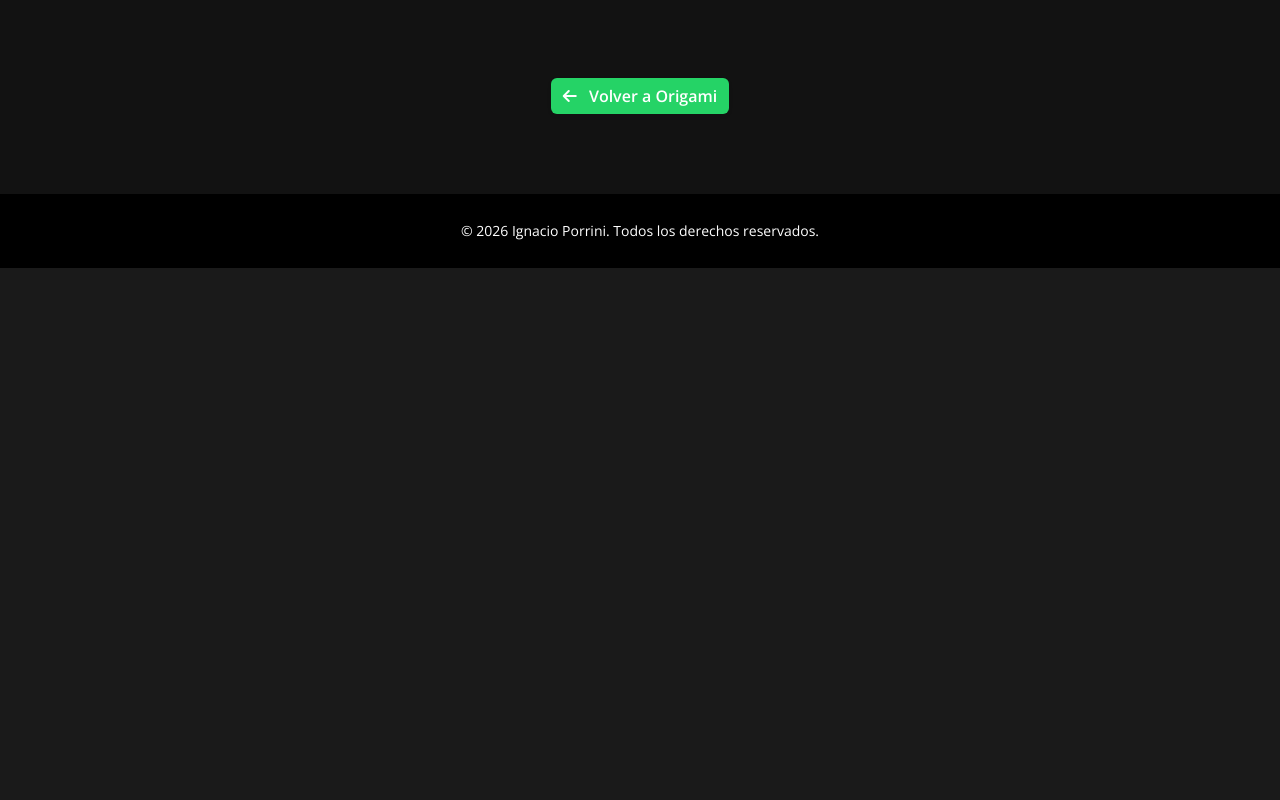
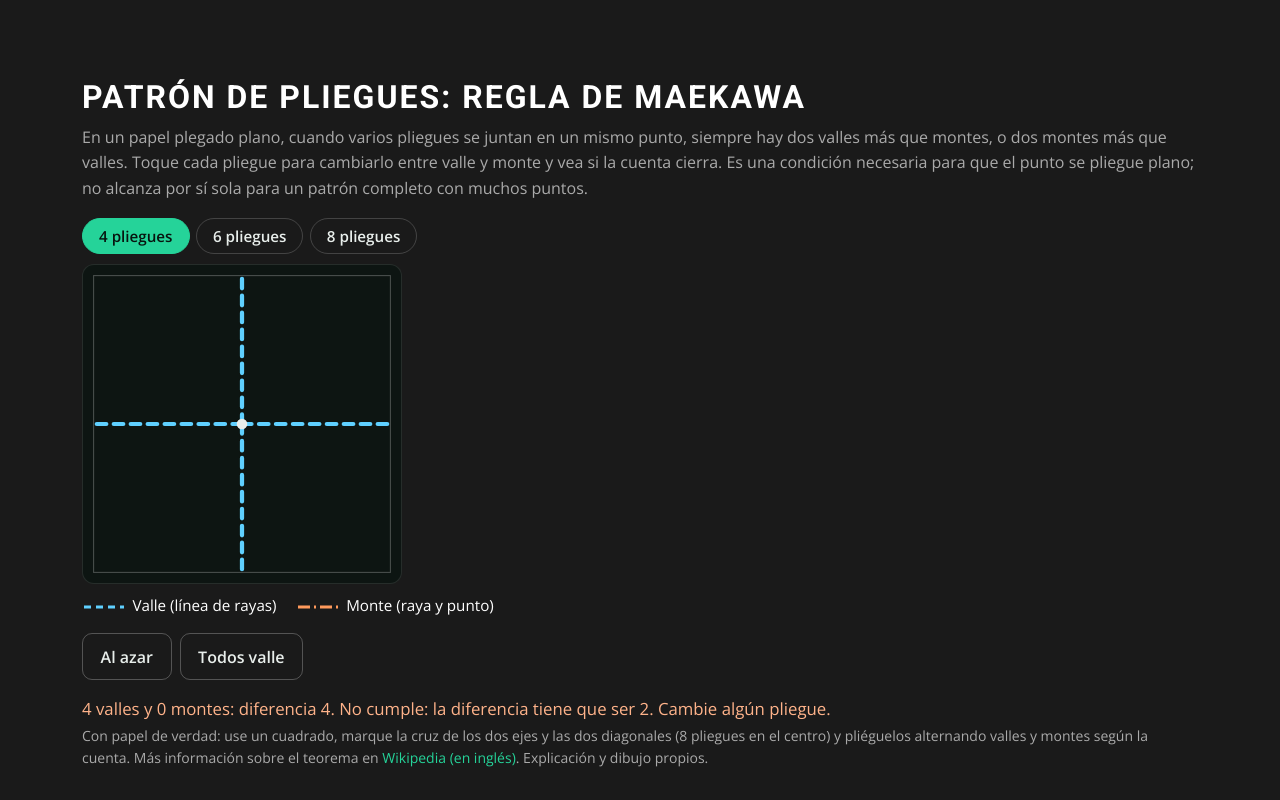
Before and after one commit to IgnacioPorrini/IgnacioPorrini.github.io, a plain HTML site: page origami-diagramas.html in a window 1280 px wide. Shown: the part 7440-8240 px from the top of the page. Before the commit the page ends 7708 px from the top, so only its background shows below. Drawn offline with nearby package versions, Linux system fonts and the light colour scheme.

Commit message:
Origami: patrón de pliegues y regla de Maekawa (4, 6 u 8 pliegues en un punto, tocar para alternar valle y monte, cuenta y aviso, al azar) en Origami y diagramas, usable desde el celular
Co-Authored-By: Claude Sonnet 5.5 <noreply@anthropic.com>
Claude-Session: https://claude.ai/code/session_017bdPiewpwfKsPdfkvJ2yvJ

```diff
--- a/origami-diagramas.html
+++ b/origami-diagramas.html
@@ -70,6 +70,11 @@
         .ori-act:focus-visible{outline:3px solid #ffd34d;outline-offset:2px}
         .container a:not(.btn):not(.ori-btn){color:var(--accent)}
         .ori-btn{color:#e8eeeb!important}
+        .mk-cv{width:100%;max-width:320px;height:auto;aspect-ratio:1;display:block;border-radius:12px;border:1px solid rgba(255,255,255,.1);background:#0d1512}
+        .mk-cv .mk-hit{cursor:pointer;stroke:transparent;stroke-width:30;fill:none}
+        .mk-cv .mk-hit:focus-visible{stroke:rgba(255,211,77,.45);outline:none}
+        .mk-key{display:flex;flex-wrap:wrap;gap:.4rem 1.2rem;margin:.6rem 0 0;font-size:.95rem}
+        .mk-key svg{vertical-align:middle;margin-right:.4rem}
         .kg-cv{width:100%;max-width:300px;height:auto;aspect-ratio:1;display:block;border-radius:12px;border:1px solid rgba(255,255,255,.1);cursor:crosshair}
     </style>
 </head>
@@ -245,6 +250,25 @@
                 </div>
                 <p class="sq-res mt-3 mb-1" id="kg-msg" aria-live="polite"></p>
                 <p class="small text-muted-light mb-0">Consejo para hacerlo con papel de verdad: los cortes que llegan a un borde doblado quedan unidos al abrir; los que quedan en el medio dejan huecos sueltos. Para que la figura no se desarme, deje siempre algo de papel entre un corte y otro. Los niños deben usar tijera de punta redonda y con un adulto cerca. La actividad y el dibujo son propios.</p>
+            </div>
+        </section>
+
+        <section class="section-padding" id="maekawa">
+            <div class="container">
+                <h2 class="section-title mb-2">Patrón de pliegues: regla de Maekawa</h2>
+                <p class="text-muted-light mb-3">En un papel plegado plano, cuando varios pliegues se juntan en un mismo punto, siempre hay dos valles más que montes, o dos montes más que valles. Toque cada pliegue para cambiarlo entre valle y monte y vea si la cuenta cierra. Es una condición necesaria para que el punto se pliegue plano; no alcanza por sí sola para un patrón completo con muchos puntos.</p>
+                <div id="mk-tabs" role="group" aria-label="Cantidad de pliegues en el punto"></div>
+                <svg id="mk-svg" class="mk-cv" viewBox="0 0 300 300" role="group" aria-label="Pliegues que se juntan en un punto, tóquelos para cambiarlos"></svg>
+                <div class="mk-key" aria-hidden="true">
+                    <span><svg width="44" height="10"><line x1="2" y1="5" x2="42" y2="5" stroke="#5fd0ff" stroke-width="3" stroke-dasharray="7 5"/></svg>Valle (línea de rayas)</span>
+                    <span><svg width="44" height="10"><line x1="2" y1="5" x2="42" y2="5" stroke="#ff9a5c" stroke-width="3" stroke-dasharray="12 4 2 4"/></svg>Monte (raya y punto)</span>
+                </div>
+                <div class="d-flex flex-wrap gap-2 mt-3">
+                    <button class="ori-act alt" type="button" id="mk-rnd">Al azar</button>
+                    <button class="ori-act alt" type="button" id="mk-rs">Todos valle</button>
+                </div>
+                <p class="sq-res mt-3 mb-1" id="mk-msg" aria-live="polite"></p>
+                <p class="small text-muted-light mb-0">Con papel de verdad: use un cuadrado, marque la cruz de los dos ejes y las dos diagonales (8 pliegues en el centro) y pliéguelos alternando valles y montes según la cuenta. Más información sobre el teorema en <a target="_blank" rel="noopener" href="https://en.wikipedia.org/wiki/Maekawa%27s_theorem">Wikipedia (en inglés)</a>. Explicación y dibujo propios.</p>
             </div>
         </section>
 
@@ -529,5 +553,53 @@
   dibujar();
 })();
 </script>
+<script>
+(function(){
+  var svg=document.getElementById('mk-svg'),msg=document.getElementById('mk-msg'),tabs=document.getElementById('mk-tabs');
+  var NS='http://www.w3.org/2000/svg',N=[4,6,8],n=4,asg=[],lines=[];
+  function el(t,a){var e=document.createElementNS(NS,t);for(var k in a)e.setAttribute(k,a[k]);return e}
+  function ends(i){
+    var ang=(-90+i*360/n)*Math.PI/180,dx=Math.cos(ang),dy=Math.sin(ang);
+    var t=140/Math.max(Math.abs(dx),Math.abs(dy));
+    return [150+dx*t,150+dy*t];
+  }
+  function build(){
+    svg.textContent='';lines=[];
+    svg.appendChild(el('rect',{x:10,y:10,width:280,height:280,fill:'none',stroke:'rgba(255,255,255,.25)','stroke-width':1}));
+    for(var i=0;i<n;i++)(function(i){
+      var p=ends(i),g=el('g',{});
+      var ln=el('line',{x1:150,y1:150,x2:Math.max(10,Math.min(290,p[0])),y2:Math.max(10,Math.min(290,p[1])),'stroke-width':4,'stroke-linecap':'round'});
+      var hit=el('line',{x1:150,y1:150,x2:Math.max(10,Math.min(290,p[0])),y2:Math.max(10,Math.min(290,p[1])),'class':'mk-hit',tabindex:0,role:'button'});
+      function tog(){asg[i]=asg[i]==='V'?'M':'V';paint()}
+      hit.addEventListener('click',tog);
+      hit.addEventListener('keydown',function(e){if(e.key==='Enter'||e.key===' '){e.preventDefault();tog()}});
+      g.appendChild(ln);g.appendChild(hit);svg.appendChild(g);lines.push([ln,hit]);
+    })(i);
+    svg.appendChild(el('circle',{cx:150,cy:150,r:5,fill:'#e8eeeb'}));
+  }
+  function paint(){
+    var v=0,m=0;
+    for(var i=0;i<n;i++){
+      var val=asg[i]==='V';if(val)v++;else m++;
+      lines[i][0].setAttribute('stroke',val?'#5fd0ff':'#ff9a5c');
+      lines[i][0].setAttribute('stroke-dasharray',val?'9 7':'16 5 3 5');
+      lines[i][1].setAttribute('aria-label','Pliegue '+(i+1)+' de '+n+': '+(val?'valle':'monte')+'. Toque para cambiar.');
+    }
+    var d=Math.abs(v-m);
+    msg.textContent=(v+' valles y '+m+' montes: diferencia '+d+'. ')+(d===2?'Cumple la regla de Maekawa: este punto puede plegarse plano.':'No cumple: la diferencia tiene que ser 2. Cambie algún pliegue.');
+    msg.style.color=d===2?'':'#ffb38a';
+  }
+  function reset(){asg=[];for(var i=0;i<n;i++)asg.push('V')}
+  N.forEach(function(k,j){
+    var b=document.createElement('button');b.type='button';b.className='ori-tab';b.textContent=k+' pliegues';
+    b.setAttribute('aria-pressed',j===0?'true':'false');
+    b.addEventListener('click',function(){n=k;Array.prototype.forEach.call(tabs.children,function(x,q){x.setAttribute('aria-pressed',q===j?'true':'false')});reset();build();paint()});
+    tabs.appendChild(b);
+  });
+  document.getElementById('mk-rs').addEventListener('click',function(){reset();paint()});
+  document.getElementById('mk-rnd').addEventListener('click',function(){for(var i=0;i<n;i++)asg[i]=Math.random()<.5?'V':'M';paint()});
+  reset();build();paint();
+})();
+</script>
 </body>
 </html>
--- a/sitemap.xml
+++ b/sitemap.xml
@@ -14,7 +14,7 @@
   <url><loc>https://ignacioporrini.github.io/taller-plastica.html</loc><lastmod>2026-11-04</lastmod><priority>0.6</priority></url>
   <url><loc>https://ignacioporrini.github.io/imprimibles.html</loc><lastmod>2026-11-18</lastmod><priority>0.6</priority></url>
   <url><loc>https://ignacioporrini.github.io/origami.html</loc><lastmod>2026-11-03</lastmod><priority>0.6</priority></url>
-  <url><loc>https://ignacioporrini.github.io/origami-diagramas.html</loc><lastmod>2026-11-20</lastmod><priority>0.5</priority></url>
+  <url><loc>https://ignacioporrini.github.io/origami-diagramas.html</loc><lastmod>2026-11-21</lastmod><priority>0.5</priority></url>
   <url><loc>https://ignacioporrini.github.io/tejidos-que-nos-unen.html</loc><lastmod>2026-11-03</lastmod><priority>0.6</priority></url>
   <url><loc>https://ignacioporrini.github.io/monitor-focus.html</loc><lastmod>2026-11-03</lastmod><priority>0.6</priority></url>
   <url><loc>https://ignacioporrini.github.io/diario-de-suenos.html</loc><lastmod>2026-11-03</lastmod><priority>0.6</priority></url>
```
